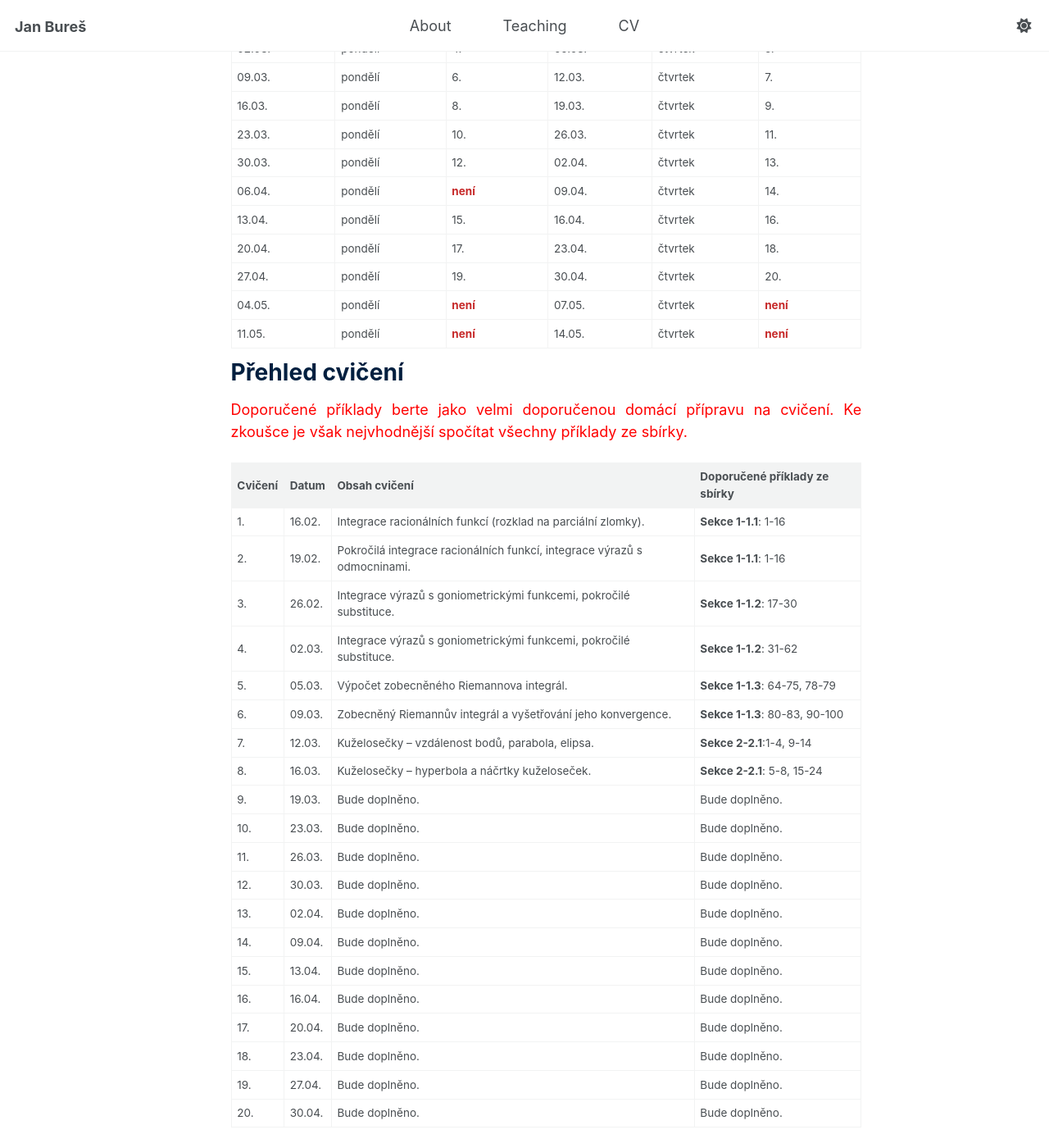
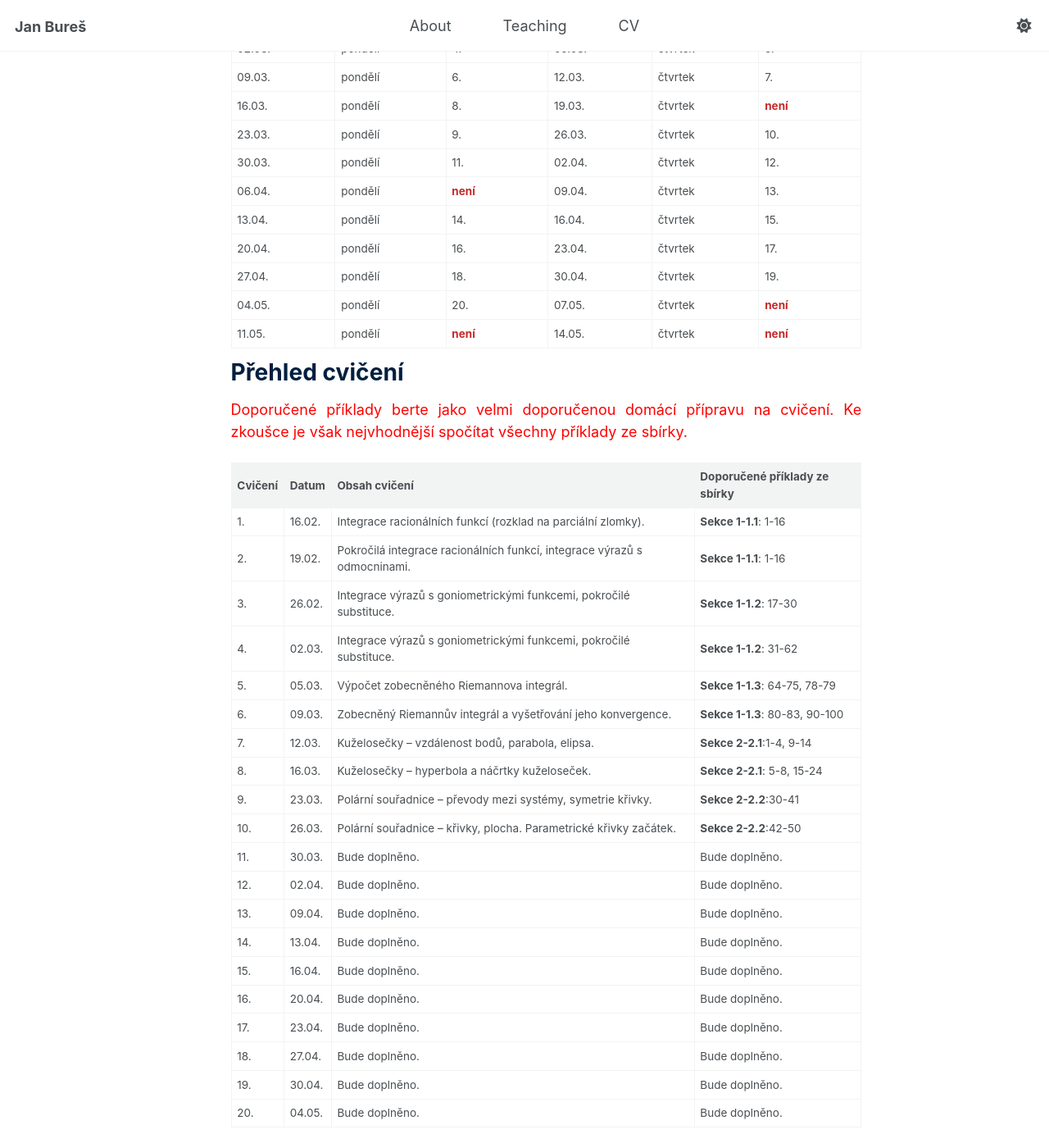
Before and after one commit to buresjan/buresjan.github.io, a Jekyll site: the page built from _teaching/2026-01mat2-cv.md, in a window 1280 px wide and 1400 px high, scrolled down 643 px. Shown: the whole window at 82% size. Built offline with Jekyll 4.4.1, drawn with Linux system fonts in a browser that asks for light colours.

Commit message:
new additions

```diff
--- a/_teaching/2026-01mat2-cv.md
+++ b/_teaching/2026-01mat2-cv.md
@@ -36,14 +36,14 @@ POZOR, harmonogram se může v průběhu semestru změnit.
 | 23.02. | pondělí | <span style="color: #c62828; font-weight: 700;">není</span> | 26.02. | čtvrtek | 3. |
 | 02.03. | pondělí | 4. | 05.03. | čtvrtek | 5. |
 | 09.03. | pondělí | 6. | 12.03. | čtvrtek | 7. |
-| 16.03. | pondělí | 8. | 19.03. | čtvrtek | 9. |
-| 23.03. | pondělí | 10. | 26.03. | čtvrtek | 11. |
-| 30.03. | pondělí | 12. | 02.04. | čtvrtek | 13. |
-| 06.04. | pondělí | <span style="color: #c62828; font-weight: 700;">není</span> | 09.04. | čtvrtek | 14. |
-| 13.04. | pondělí | 15. | 16.04. | čtvrtek | 16. |
-| 20.04. | pondělí | 17. | 23.04. | čtvrtek | 18. |
-| 27.04. | pondělí | 19. | 30.04. | čtvrtek | 20. |
-| 04.05. | pondělí | <span style="color: #c62828; font-weight: 700;">není</span> | 07.05. | čtvrtek | <span style="color: #c62828; font-weight: 700;">není</span> |
+| 16.03. | pondělí | 8. | 19.03. | čtvrtek | <span style="color: #c62828; font-weight: 700;">není</span> |
+| 23.03. | pondělí | 9. | 26.03. | čtvrtek | 10. |
+| 30.03. | pondělí | 11. | 02.04. | čtvrtek | 12. |
+| 06.04. | pondělí | <span style="color: #c62828; font-weight: 700;">není</span> | 09.04. | čtvrtek | 13. |
+| 13.04. | pondělí | 14. | 16.04. | čtvrtek | 15. |
+| 20.04. | pondělí | 16. | 23.04. | čtvrtek | 17. |
+| 27.04. | pondělí | 18. | 30.04. | čtvrtek | 19. |
+| 04.05. | pondělí | 20. | 07.05. | čtvrtek | <span style="color: #c62828; font-weight: 700;">není</span> |
 | 11.05. | pondělí | <span style="color: #c62828; font-weight: 700;">není</span> | 14.05. | čtvrtek | <span style="color: #c62828; font-weight: 700;">není</span> |
 
 Přehled cvičení
@@ -62,15 +62,15 @@ Doporučené příklady berte jako velmi doporučenou domácí přípravu na cvi
 | 6. | 09.03. | Zobecněný Riemannův integrál a vyšetřování jeho konvergence. | **Sekce 1-1.3**: 80-83, 90-100 |
 | 7. | 12.03. | Kuželosečky -- vzdálenost bodů, parabola, elipsa. | **Sekce 2-2.1**:1-4, 9-14  |
 | 8. | 16.03. | Kuželosečky -- hyperbola a náčrtky kuželoseček. | **Sekce 2-2.1**: 5-8, 15-24 |
-| 9. | 19.03. | Bude doplněno. | Bude doplněno. |
-| 10. | 23.03. | Bude doplněno. | Bude doplněno. |
-| 11. | 26.03. | Bude doplněno. | Bude doplněno. |
-| 12. | 30.03. | Bude doplněno. | Bude doplněno. |
-| 13. | 02.04. | Bude doplněno. | Bude doplněno. |
-| 14. | 09.04. | Bude doplněno. | Bude doplněno. |
-| 15. | 13.04. | Bude doplněno. | Bude doplněno. |
-| 16. | 16.04. | Bude doplněno. | Bude doplněno. |
-| 17. | 20.04. | Bude doplněno. | Bude doplněno. |
-| 18. | 23.04. | Bude doplněno. | Bude doplněno. |
-| 19. | 27.04. | Bude doplněno. | Bude doplněno. |
-| 20. | 30.04. | Bude doplněno. | Bude doplněno. |
+| 9. | 23.03. | Polární souřadnice -- převody mezi systémy, symetrie křivky. | **Sekce 2-2.2**:30-41 |
+| 10. | 26.03. | Polární souřadnice -- křivky, plocha. Parametrické křivky začátek. | **Sekce 2-2.2**:42-50 |
+| 11. | 30.03. | Bude doplněno. | Bude doplněno. |
+| 12. | 02.04. | Bude doplněno. | Bude doplněno. |
+| 13. | 09.04. | Bude doplněno. | Bude doplněno. |
+| 14. | 13.04. | Bude doplněno. | Bude doplněno. |
+| 15. | 16.04. | Bude doplněno. | Bude doplněno. |
+| 16. | 20.04. | Bude doplněno. | Bude doplněno. |
+| 17. | 23.04. | Bude doplněno. | Bude doplněno. |
+| 18. | 27.04. | Bude doplněno. | Bude doplněno. |
+| 19. | 30.04. | Bude doplněno. | Bude doplněno. |
+| 20. | 04.05. | Bude doplněno. | Bude doplněno. |
```
Also changed, not shown: _teaching/18yzalg.md (+28 -8 lines), 3 other files.
